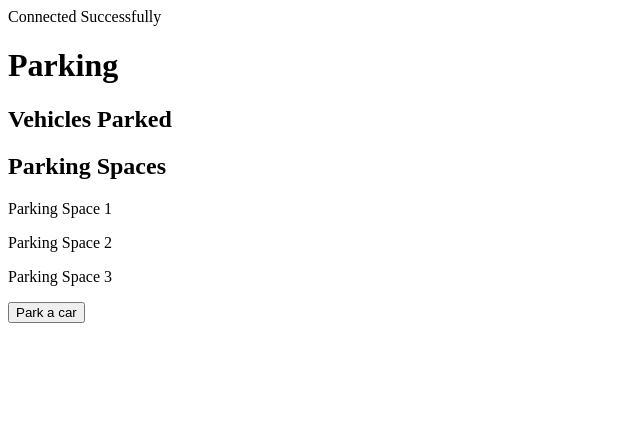
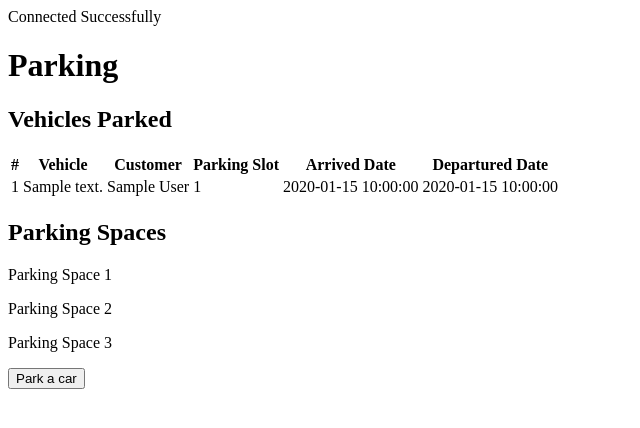
Before and after one commit to alberthydev/parking_manager, a PHP site: page /parking.php in a window 1280 px wide. Shown: the top 428 px of the page, without its empty margins (0-640 px from the left). Run offline with PHP 8.4, Linux system fonts and the light colour scheme; tables that the repository leaves empty or names only in its code hold one stand-in row (values such as "Sample post").

Commit message:
Vehicles Parked list fixed

```diff
--- a/pages/parking.php
+++ b/pages/parking.php
@@ -6,6 +6,39 @@
     <h1>Parking</h1>
     <div id="vehicles_parked">
         <h2>Vehicles Parked</h2>
+        <table>
+            <thead>
+                <th>#</th>
+                <th>Vehicle</th>
+                <th>Customer</th>
+                <th>Parking Slot</th>
+                <th>Arrived Date</th>
+                <th>Departured Date</th>
+            </thead>
+            <tbody>
+                <?php
+                    $result = $conn->query("SELECT parking.Parked_ID, parking.Parking_Space_ID, parking.Parking_Arrived_Date,
+                    parking.Parking_Departure_Date, vehicles.Vehicle_Desc, vehicles.Vehicle_Plate, customers.Customer_Name
+                    FROM parking
+                    JOIN customers ON parking.Customer_ID = customers.Customer_ID
+                    JOIN vehicles ON parking.Vehicle_ID = vehicles.Vehicle_ID");
+                    while ($row_parked = mysqli_fetch_array($result)){
+                        echo "<tr>";
+                        echo "  <td>".$row_parked['Parked_ID']."</td>";
+                        echo "  <td>".$row_parked['Vehicle_Desc']."</td>";
+                        echo "  <td>".$row_parked['Customer_Name']."</td>";
+                        echo "  <td>".$row_parked['Parking_Space_ID']."</td>";
+                        echo "  <td>".$row_parked['Parking_Arrived_Date']."</td>";
+                        if(!$row_parked['Parking_Departure_Date']==null){
+                            echo "  <td>".$row_parked['Parking_Departure_Date']."</td>";
+                        }else{
+                            echo "  <td id='situation'>Still Parked</td>";
+                        }
+                        echo "</tr>";
+                    }
+                ?>
+            </tbody>
+        </table>
     </div>
     <div id="parking-spaces">
         <h2>Parking Spaces</h1>
```
